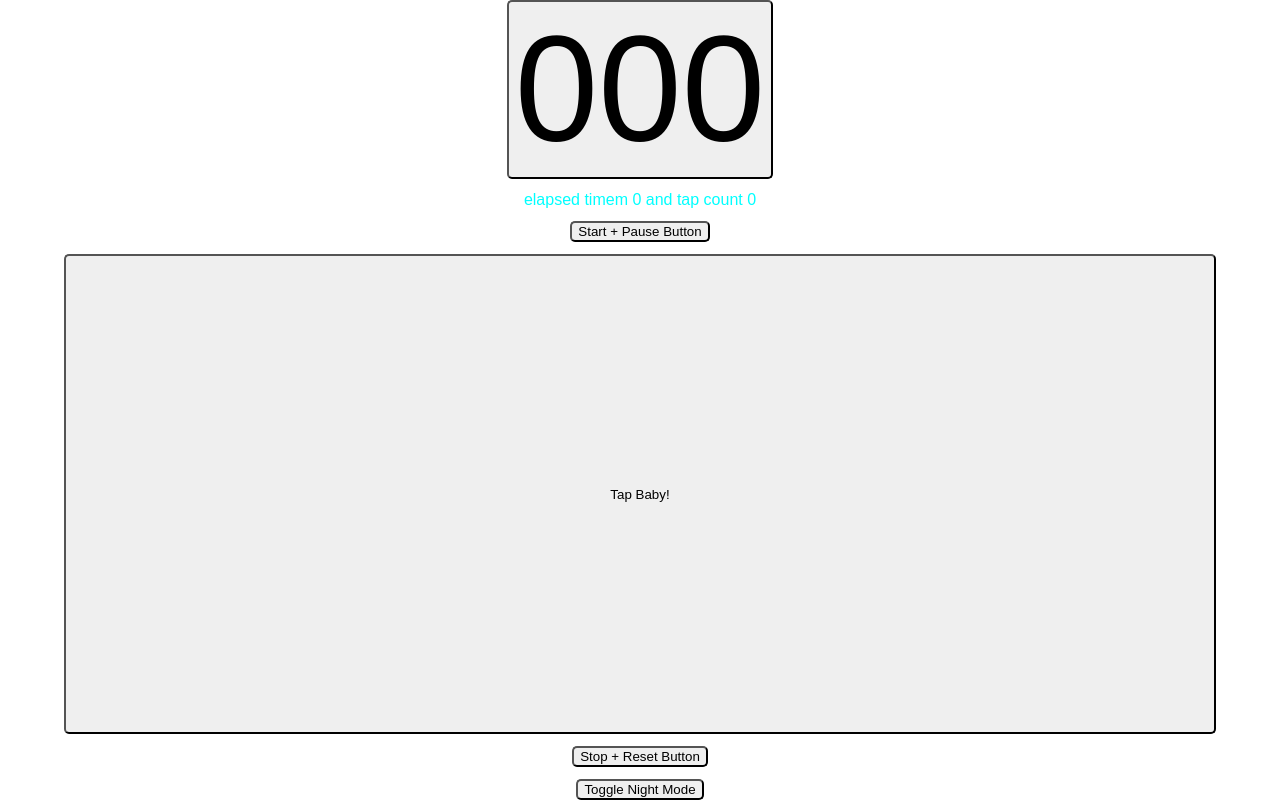
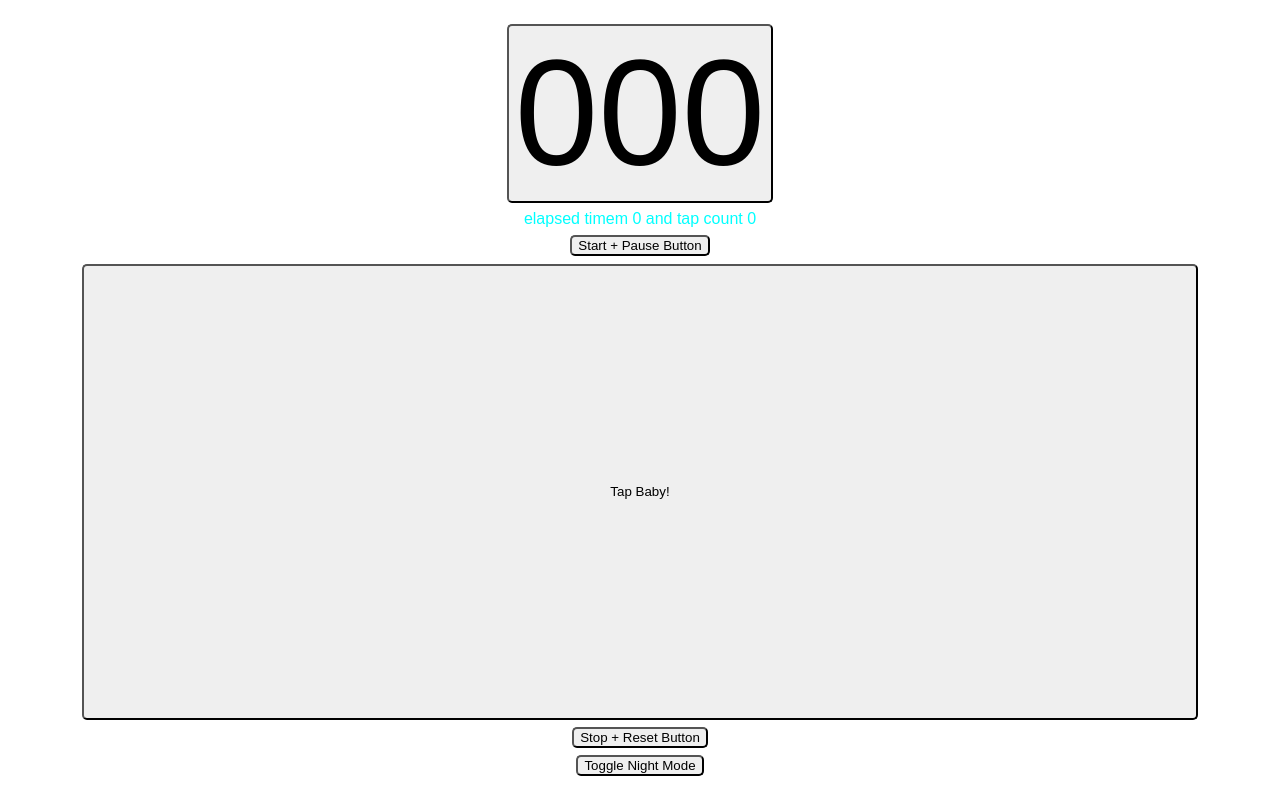
Before and after one commit to mmmende2/bpm-counter, a React (Create React App) app: page / in a window 1280 px wide. Built offline with nearby package versions, Linux system fonts and the light colour scheme.

Commit message:
add wrapper, move around styles in prep for styled migration

```diff
--- a/src/App.css
+++ b/src/App.css
@@ -1,14 +1,21 @@
+body {
+  font-size: 16px;
+  font-family: sans-serif;
+  color: black;
+}
 .App {
-  align-content: center;
+  height: 100vh;
+  width: 100vw;
+}
+
+.wrap {
+  height: calc(100% - 40px);
+  width: calc(100% - 40px);
+  padding: 20px;
   align-items: center;
   display: flex;
   flex-direction: column;
-  font-size: 16px;
-  font-family: sans-serif;
-  height: 100vh;
-  justify-content: space-between;
-  width: 100vw;
-  color: black;
+  justify-content: space-around;
 }
 
 button {
--- a/src/App.js
+++ b/src/App.js
@@ -4,12 +4,12 @@ import './nightmode.css'
 import CounterDisplayButton from './CounterDisplayButton';
 
 function App() {
-  const [ tapCount, setTapCount ] = useState(0);
-  const [ elapsedTime, setElapsedTime ] = useState(0);
-  const [ bpm, setBPM ] = useState(0);
-  const [ bpmArray, setBPMArray ] = useState([]);
-  const [ msInterval, setMSInterval ] = useState(1000);
-  const [ timerIsRunning, setTimerIsRunning ] = useState(false);
+  const [tapCount, setTapCount] = useState(0);
+  const [elapsedTime, setElapsedTime] = useState(0);
+  const [bpm, setBPM] = useState(0);
+  const [bpmArray, setBPMArray] = useState([]);
+  const [msInterval, setMSInterval] = useState(1000);
+  const [timerIsRunning, setTimerIsRunning] = useState(false);
   let timer;
   // space bar lets you tap
   // 'r' is a reset
@@ -51,7 +51,7 @@ function App() {
   // BPM = tapCount * 60 sec / elapsedTime
 
   function calculateBPM() {
-    const newBPM = ((tapCount * 60 )/ elapsedTime);
+    const newBPM = ((tapCount * 60) / elapsedTime);
     if (!isNaN(newBPM) && isFinite(newBPM)) {
       setBPM(newBPM);
       const newArray = [...bpmArray];
@@ -72,12 +72,14 @@ function App() {
 
   return (
     <div className="App">
-      <CounterDisplayButton bpm={bpm} />
-      <span style={{'color': 'aqua'}}>elapsed timem {elapsedTime} and tap count {tapCount}</span>
-      <button className="" onClick={() => setTimerIsRunning(!timerIsRunning)} >Start + Pause Button </button>
-      <button className="tap" onClick={() => {setTimerIsRunning(true); setTapCount(tapCount + 1); calculateBPM()}} >Tap Baby!</button>
-      <button onClick={() => stopAndResetTimer()} >Stop + Reset Button </button>
-      <button onClick={toggleNightMode()}>Toggle Night Mode</button>
+      <div className="wrap">
+        <CounterDisplayButton bpm={bpm} />
+        <span style={{ 'color': 'aqua' }}>elapsed timem {elapsedTime} and tap count {tapCount}</span>
+        <button className="" onClick={() => setTimerIsRunning(!timerIsRunning)} >Start + Pause Button </button>
+        <button className="tap" onClick={() => { setTimerIsRunning(true); setTapCount(tapCount + 1); calculateBPM() }} >Tap Baby!</button>
+        <button onClick={() => stopAndResetTimer()} >Stop + Reset Button </button>
+        <button onClick={toggleNightMode()}>Toggle Night Mode</button>
+      </div>
     </div>
   );
 }
```
